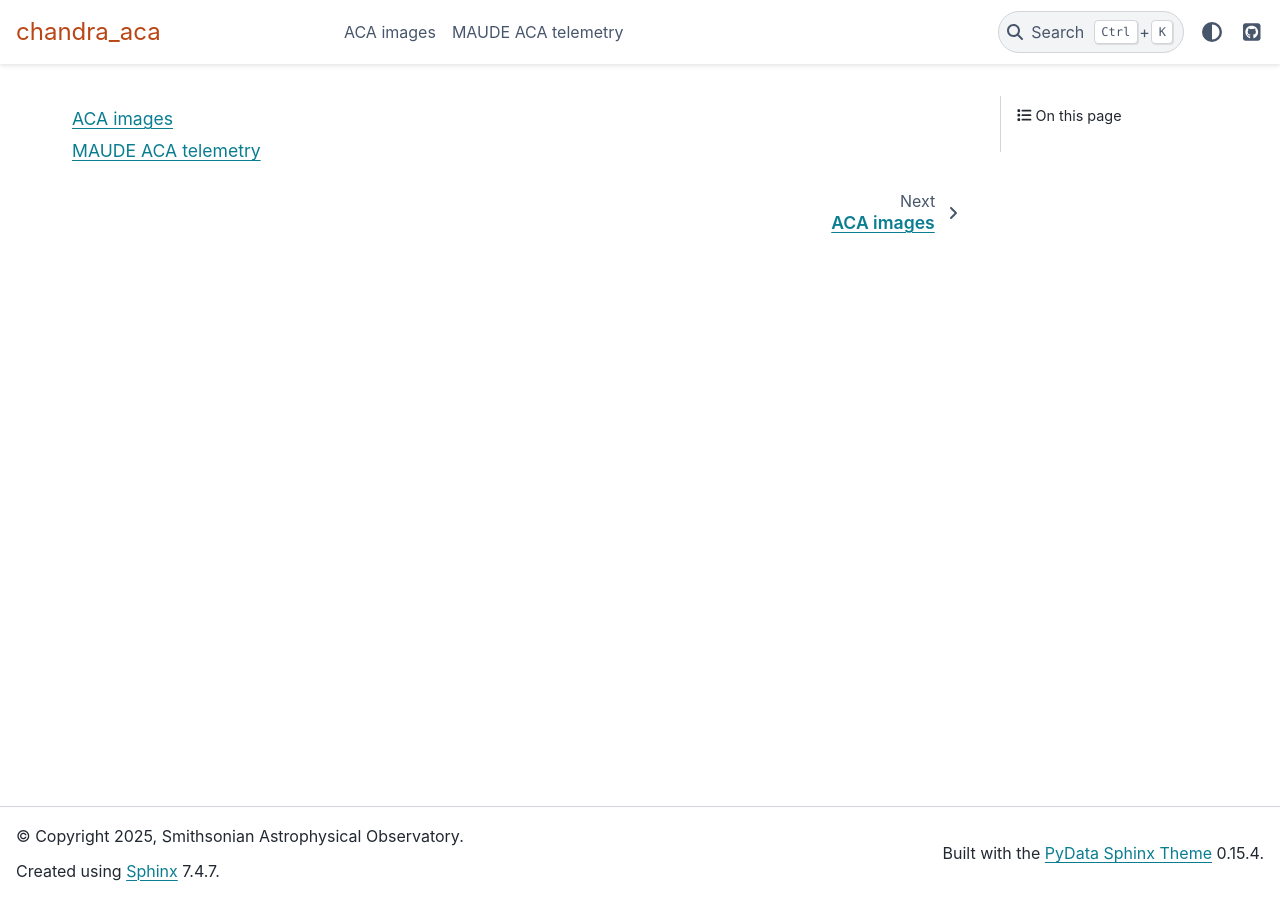
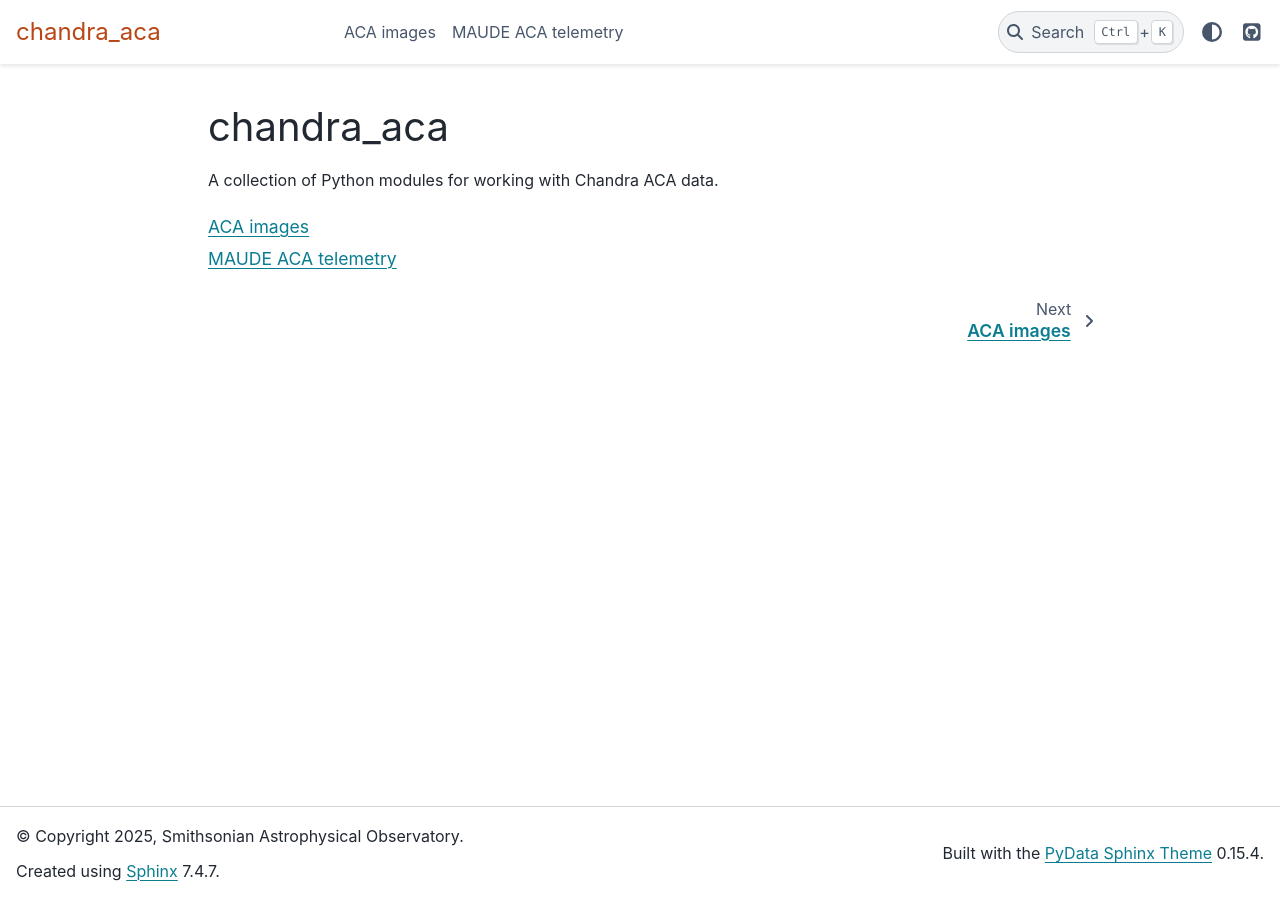
Before and after one commit to sot/chandra_aca, a Sphinx documentation site: the page built from docs/index.rst, in a window 1280 px wide. Built offline with Sphinx 7.4.7 and the PyData theme 0.15.4, drawn with Linux system fonts in a browser that asks for light colours; formulas are drawn with MathJax 3; the version number could not be read and is left out.

Commit message:
Add title to main index page

```diff
--- a/docs/index.rst
+++ b/docs/index.rst
@@ -1,3 +1,8 @@
+chandra_aca
+===========
+
+A collection of Python modules for working with Chandra ACA data.
+
 .. toctree::
    :maxdepth: 1
 
```
